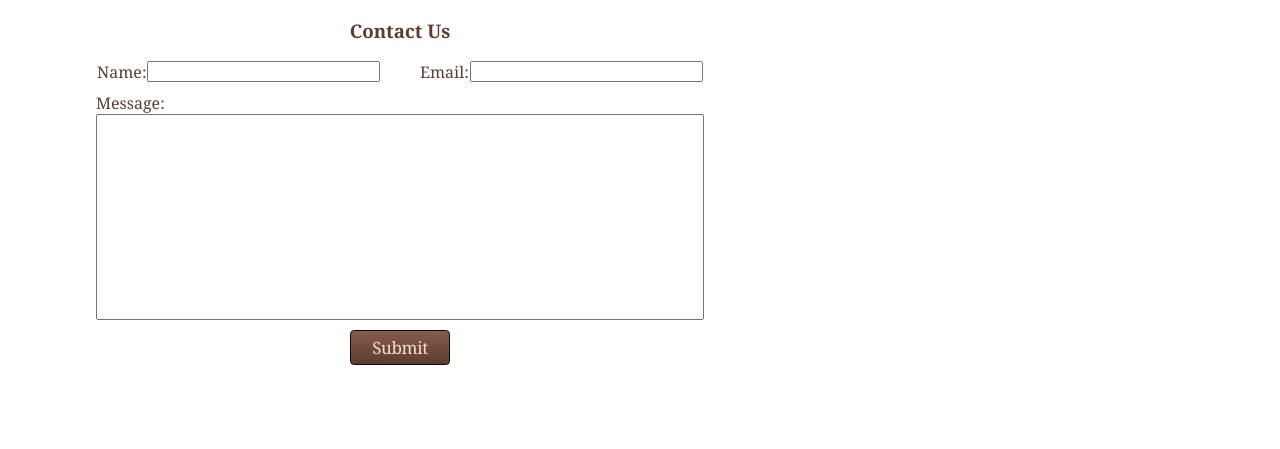
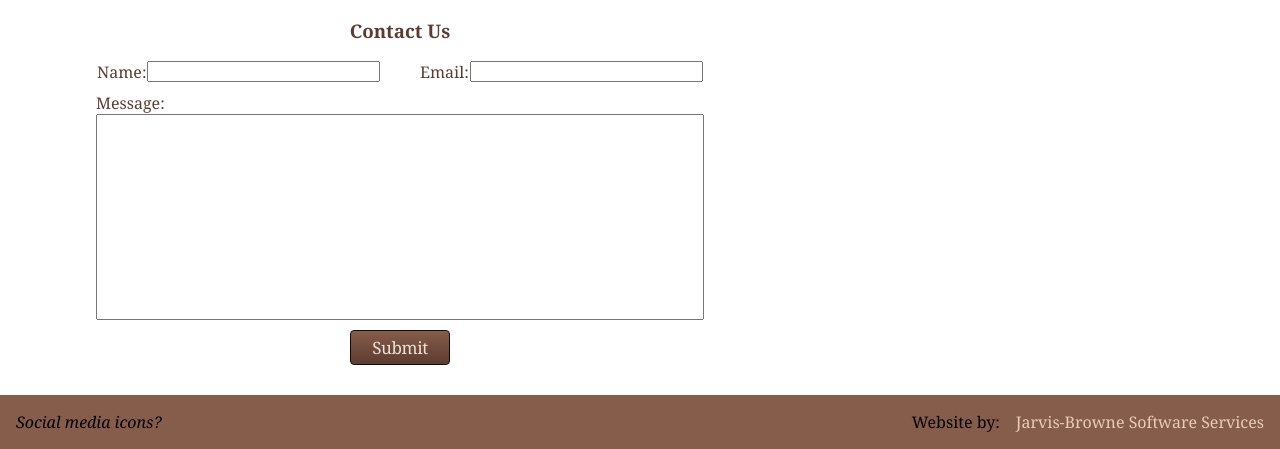
Before and after one commit to jakjarvis/jakjarvis_personal_page, a PHP site: page /bcw/index.html in a window 1280 px wide. Shown: the part 1943-2392 px from the top of the page. Before the commit the page ends 2308 px from the top, so only its background shows below. Run offline with PHP 8.4, Linux system fonts and the light colour scheme.

Commit message:
[GHA] Upate BCW subfolder

```diff
--- a/public/bcw/index.html
+++ b/public/bcw/index.html
@@ -60,7 +60,15 @@
         <input type="submit" value="Submit" class="btn btn-form" />
       </form>
     </div>
-    <footer class="footer"></footer>
+    <footer class="footer">
+      <p class="footer-icons-text">Social media icons?</p>
+      <div class="jbss-div">
+        <p class="jbss-text">Website by:</p>
+        <a class="jbss-link" href="https://www.jakjarvis.com"
+          >Jarvis-Browne Software Services</a
+        >
+      </div>
+    </footer>
 
     <script src="https://ajax.googleapis.com/ajax/libs/jquery/3.7.1/jquery.min.js"></script>
     <script src="resources/script.js"></script>
--- a/public/bcw/resources/style.css
+++ b/public/bcw/resources/style.css
@@ -242,3 +242,47 @@ body {
 .btn-form {
   width: 100px;
 }
+
+/* --- FOOTER --- */
+
+footer {
+  background-color: var(--spicy-mix);
+  display: flex;
+  flex-direction: row;
+  justify-content: space-between;
+  margin-top: 30px;
+}
+
+.footer-icons-text {
+  font-style: italic;
+  float: left;
+  margin: 1em;
+}
+
+.jbss-div {
+  display: flex;
+  flex-direction: row;
+}
+
+.jbss-text {
+}
+
+.jbss-link {
+  text-decoration: none;
+  font-style: bold;
+  color: var(--just-right);
+  float: right;
+  margin: 1em;
+}
+.jbss-link:visited {
+  text-decoration: none;
+  color: var(--millbrook);
+}
+.jbss-link:hover {
+  text-decoration: none;
+  color: var(--sandal);
+}
+.jbss-link:active {
+  text-decoration: none;
+  color: var(--rangoon-green);
+}
```
Also changed, not shown: 1 other file.
